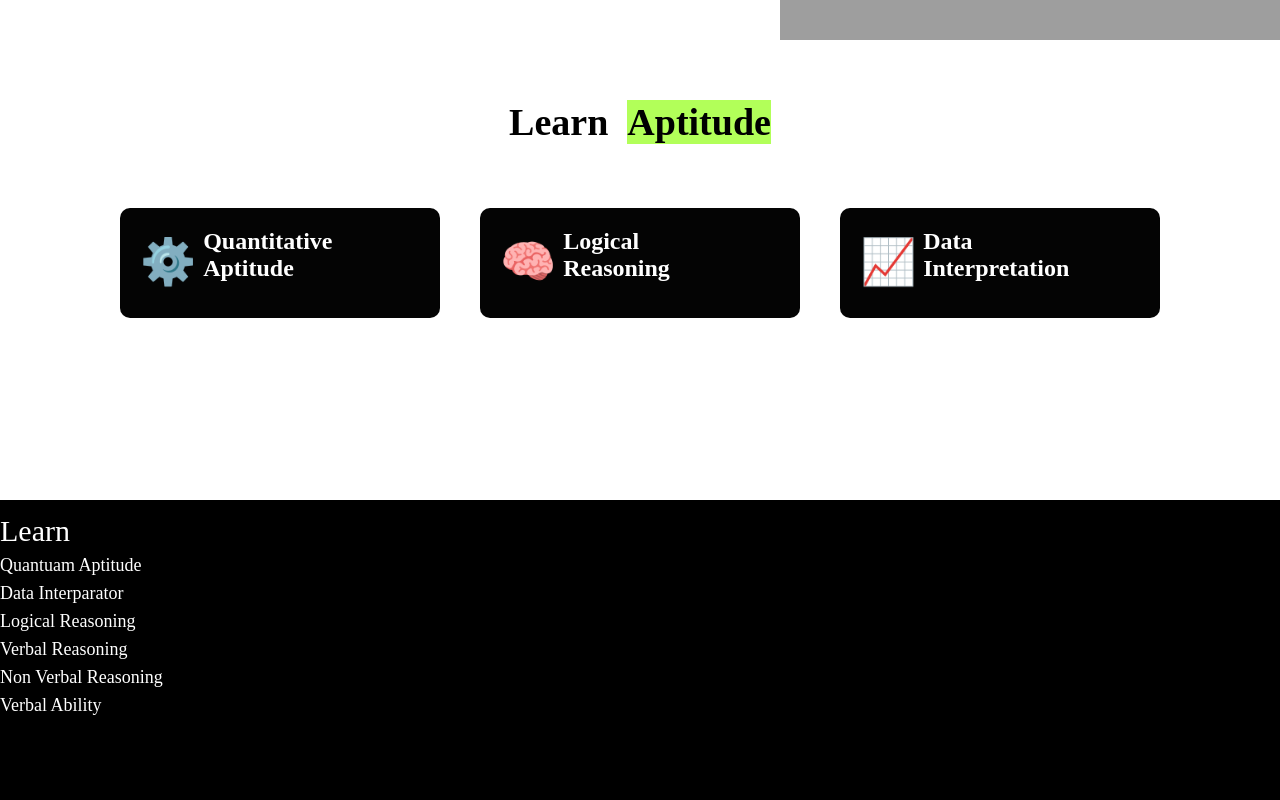
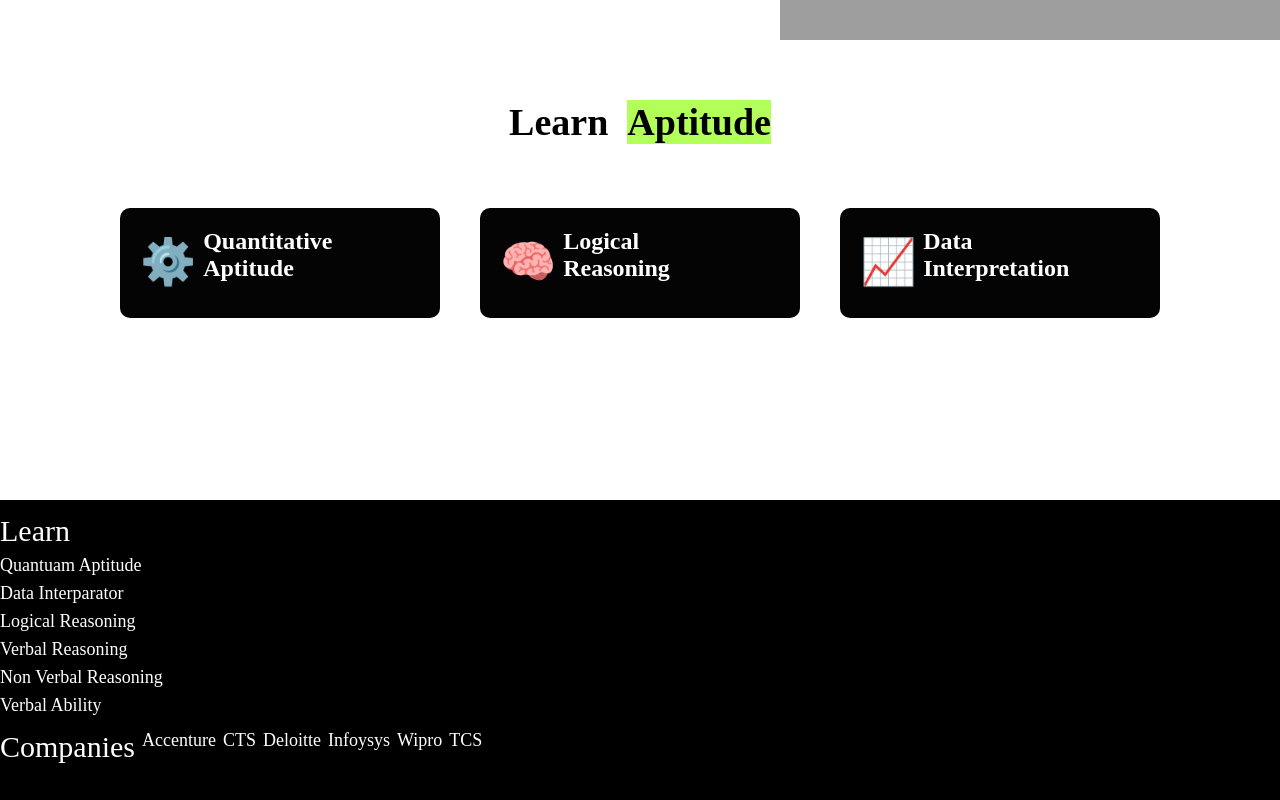
Before and after one commit to suraj19667/Placement_Preparation_Website, a plain HTML site: page index.html in a window 1280 px wide. Shown: the part 826-1626 px from the top of the page. Drawn offline with Linux system fonts and the light colour scheme; grey boxes are pictures that could not be loaded.

Commit message:
updated commit

```diff
--- a/index.html
+++ b/index.html
@@ -103,6 +103,16 @@
             <a href="">Verbal Ability</a>
 
     </div>
+    <div class="cont2">
+        Companies
+        <a href="">Accenture</a>
+        <a href="">CTS</a>
+        <a href="">Deloitte</a>
+        <a href="">Infoysys</a>
+        <a href="">Wipro</a>
+        <a href="">TCS</a>
+
+</div>
     </footer>
 
 </body>
```
